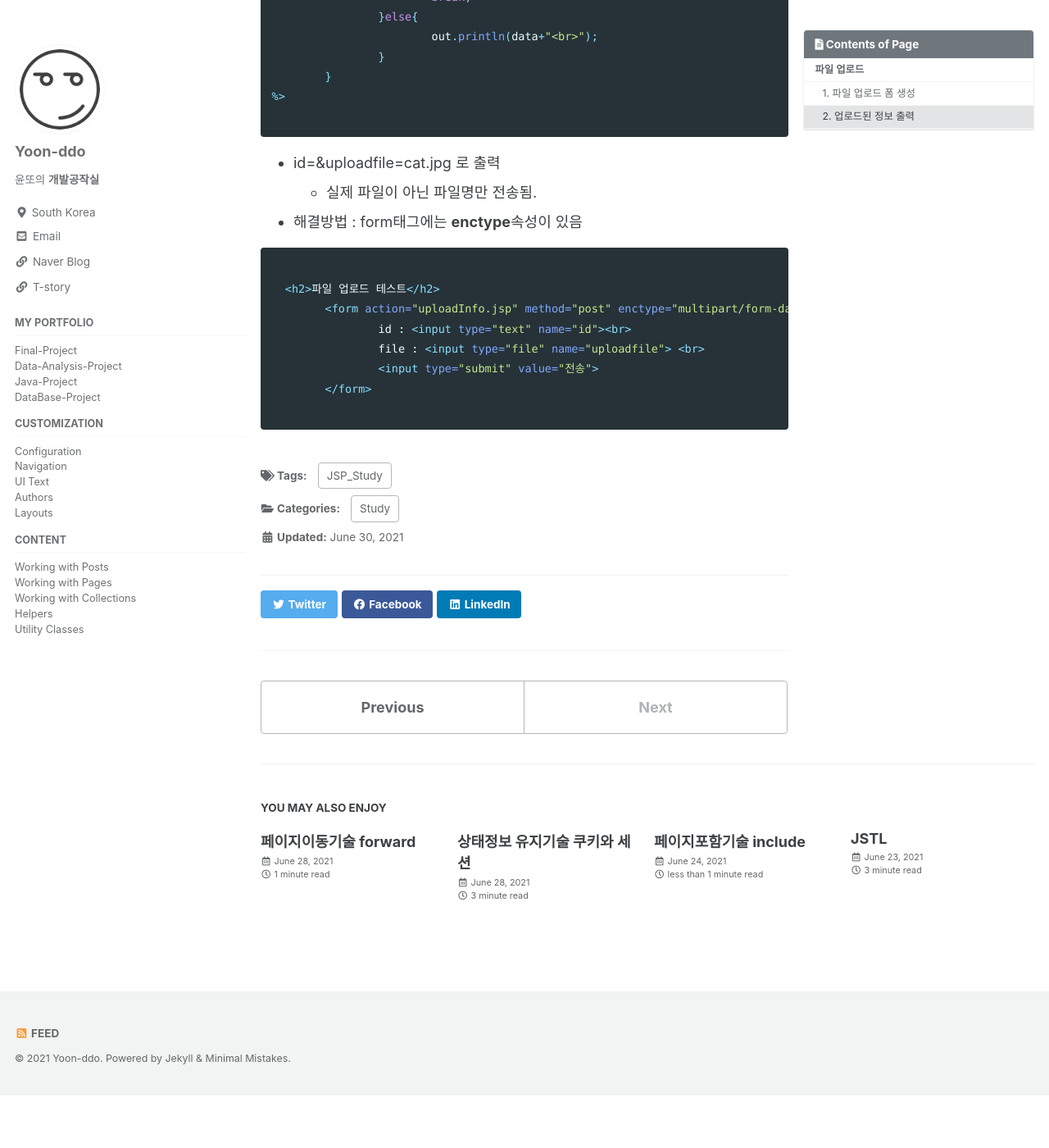
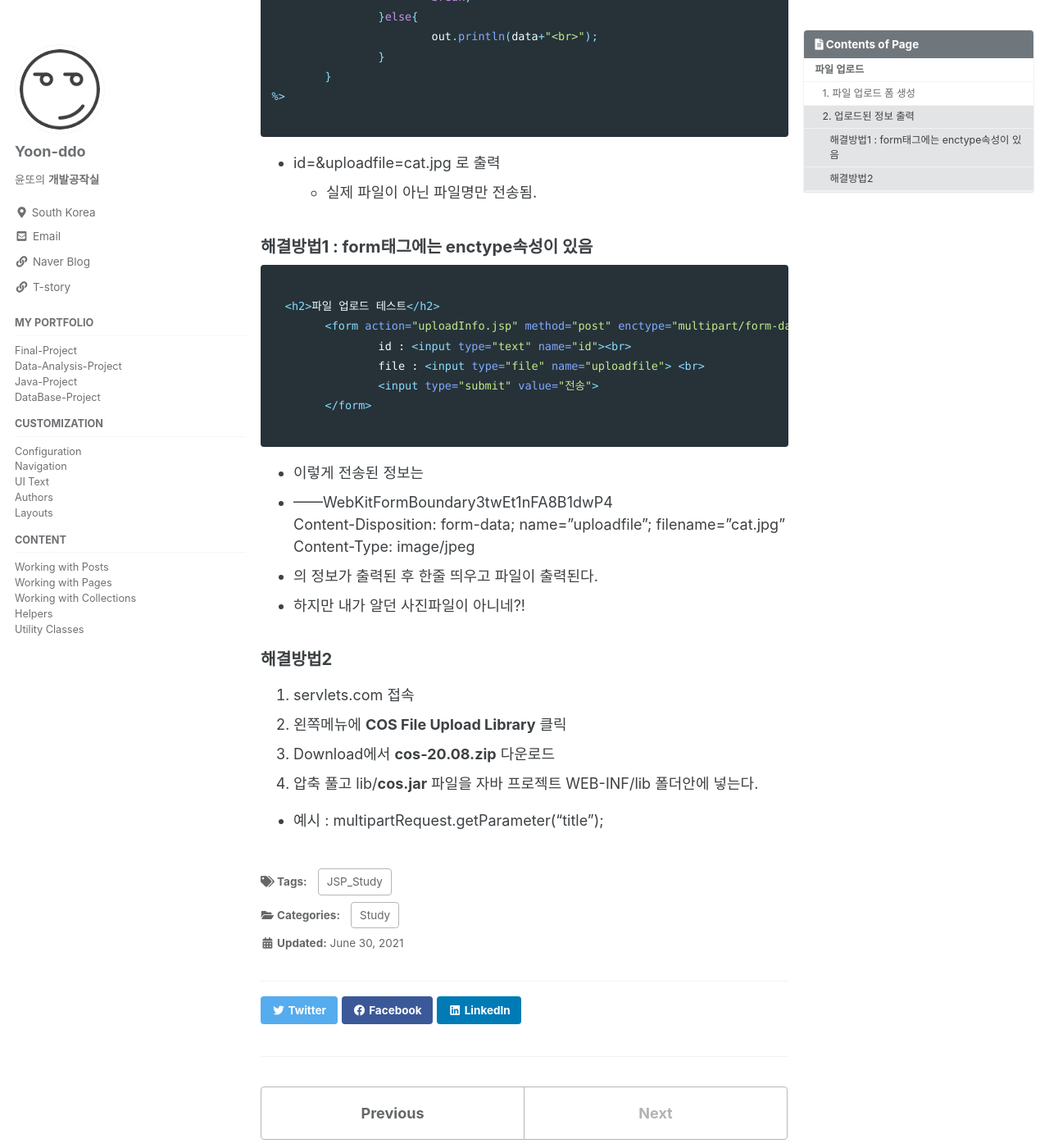
Before and after one commit to Yoon-ddo/Yoon-ddo.github.io, a Jekyll site: the page built from _posts/2021-06-30-fileUpload.md, in a window 1280 px wide and 1400 px high, scrolled down 1155 px. Shown: the whole window at 82% size. Built offline with Jekyll 4.4.1, drawn with Linux system fonts in a browser that asks for light colours; cached includes are drawn as plain includes; before the commit the page ends 2491 px from its top, so only the background shows below that.

Commit message:
Update 2021-06-30-fileUpload.md

```diff
--- a/_posts/2021-06-30-fileUpload.md
+++ b/_posts/2021-06-30-fileUpload.md
@@ -54,7 +54,9 @@ tags:
 
 * id=&uploadfile=cat.jpg 로 출력
   - 실제 파일이 아닌 파일명만 전송됨.
-* 해결방법 : form태그에는 **enctype**속성이 있음
+
+
+### 해결방법1 : form태그에는 **enctype**속성이 있음
 
 ~~~html
 
@@ -66,3 +68,16 @@ tags:
 	</form>
 
 ~~~
+
+* 이렇게 전송된 정보는
+* ------WebKitFormBoundary3twEt1nFA8B1dwP4<br>Content-Disposition: form-data; name="uploadfile"; filename="cat.jpg"<br>Content-Type: image/jpeg
+* 의 정보가 출력된 후 한줄 띄우고 파일이 출력된다.
+* 하지만 내가 알던 사진파일이 아니네?!
+
+### 해결방법2
+1. servlets.com 접속
+2. 왼쪽메뉴에 **COS File Upload Library** 클릭
+3. Download에서 **cos-20.08.zip** 다운로드
+4. 압축 풀고 lib/**cos.jar** 파일을 자바 프로젝트 WEB-INF/lib 폴더안에 넣는다.
+
+* 예시 : multipartRequest.getParameter("title");
```
